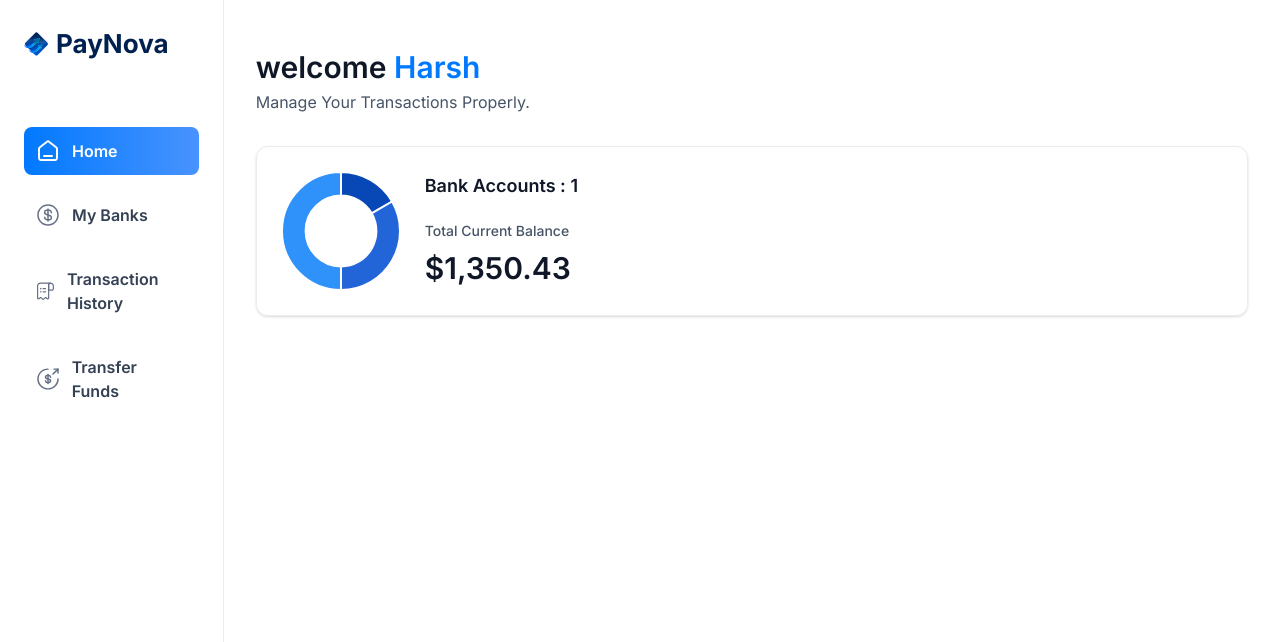
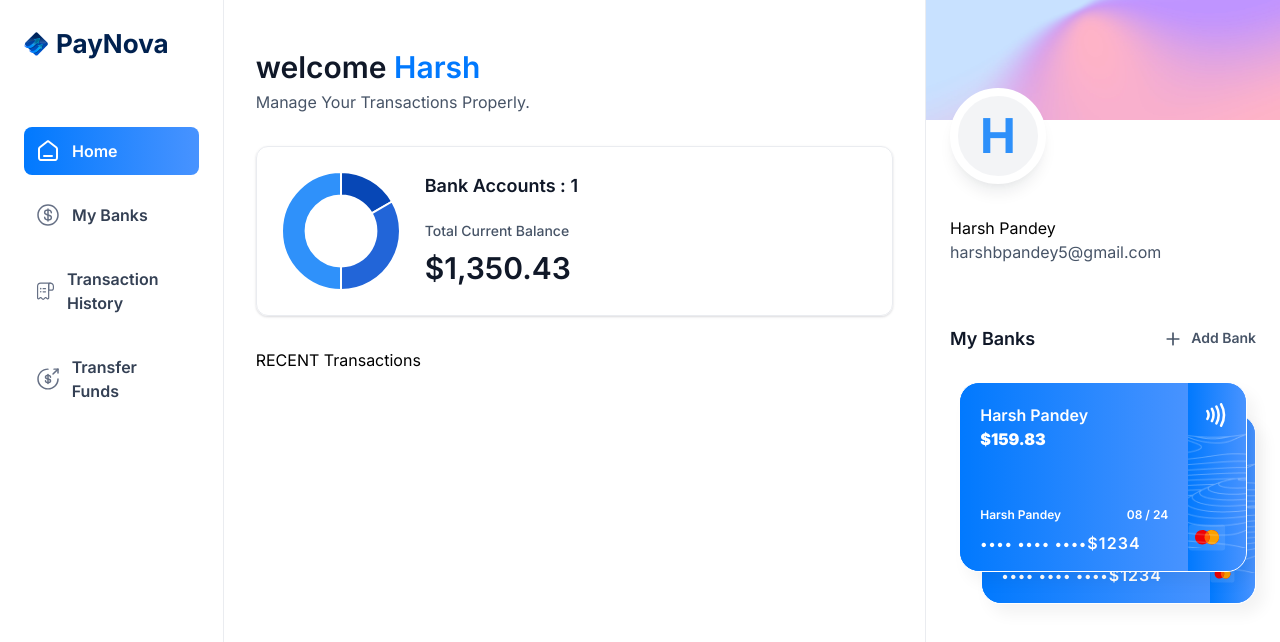
Before and after one commit to harsh-thecoder/Paynova---Banking-App, a Next.js app: page / in a window 1280 px wide. Shown: the top 642 px of the page. Built offline with nearby package versions, Linux system fonts and the light colour scheme.

Commit message:
Right Sidebar Done

```diff
--- a/app/(root)/page.tsx
+++ b/app/(root)/page.tsx
@@ -1,10 +1,11 @@
 import HeaderBox from '@/components/HeaderBox'
+import RightSideBar from '@/components/RightSideBar';
 import TotalBalanceBox from '@/components/TotalBalanceBox';
 import React from 'react'
 
 const Home = () => {
 
-  const loggedIn = {firstName : 'Harsh'};
+  const loggedIn = {firstName : 'Harsh', lastName : 'Pandey', email : 'harshbpandey5@gmail.com'};
   return (
     <section className='home'>
         <div className="home-content">
@@ -22,7 +23,15 @@
                  totalCurrentBalance={1350.43}
                 />
             </header>
+
+            RECENT Transactions
         </div>
+
+        <RightSideBar
+        user = {loggedIn}
+        transactions = {[]}
+        banks = {[{ currentBalance: 159.83 },{ currentBalance: 372.31 }]}
+        />
     </section>
   )
 }
--- /dev/null
+++ b/components/BankCard.tsx
@@ -0,0 +1,67 @@
+import { formatAmount } from '@/lib/utils'
+import Image from 'next/image'
+import Link from 'next/link'
+import React from 'react'
+
+const BankCard = ({ account,userName,showBalance }: CreditCardProps) => {
+  return (
+    <div className='flex flex-col'>
+         <Link href='/' className='bank-card'>
+             <div className="bank-card_content">
+                 <div>
+                    <h1 className='text-white text-16 font-semibold'>
+                         {account.name || userName}
+                    </h1>
+                    <p className='font-ibm-plex-serif font-black text-white'>
+                         {formatAmount(account.currentBalance)}
+                    </p>
+                 </div>
+
+                 <article className='flex flex-col gap-2'>
+                      <div className="flex justify-between">
+                          <h1 className='text-12 font-semibold text-white'>
+                              {userName}
+                          </h1>
+                          <h2 className='text-12 font-semibold text-white'>
+                              08 / 24
+                          </h2>
+                      </div>
+                      <p className='text-14 font-semibold tracking-[1.1px] text-white'>
+                        •••• •••• ••••
+                              <span className='text-16'>
+                                 ${1234}
+                              </span>
+                      </p>
+                 </article>
+             </div>
+
+             <div className='bank-card_icon'>
+                  <Image
+                   src= '/icons/Paypass.svg'
+                   width={20}
+                   height={24}
+                   alt='pay'
+                  />
+                  <Image
+                   src= '/icons/mastercard.svg'
+                   width={45}
+                   height={32}
+                   alt='mastercard'
+                   className='ml-5'
+                  />
+                  <Image
+                   src= '/icons/lines.png'
+                   width={316}
+                   height={190}
+                   alt='lines'
+                   className='absolute top-0 left-0'
+                  />
+             </div>
+         </Link>
+
+         {/* Link to Copy Card Number Directly */}
+    </div>
+  )
+}
+
+export default BankCard
--- /dev/null
+++ b/components/RightSideBar.tsx
@@ -0,0 +1,74 @@
+import Image from 'next/image'
+import Link from 'next/link'
+import React from 'react'
+import BankCard from './BankCard'
+
+const RightSideBar = ({user, transactions, banks} : RightSidebarProps) => {
+  return (
+    <aside className='right-sidebar'>
+        <section className='flex flex-col pb-8'>
+            <div className="profile-banner" />
+                <div className="profile">
+                    <div className="profile-img">
+                         <span className='text-5xl font-bold text-blue-500'>
+                             {user.firstName[0]}
+                         </span>
+                    </div>
+
+                    <div className="profile-details">
+                        <h1>
+                            {user.firstName} {user.lastName}
+                        </h1>
+                        <p className='profile-email'>
+                            {user.email}
+                        </p>
+                    </div>
+                </div>
+        </section>
+
+        <section className="banks">
+            <div className="flex w-full justify-between">
+                <h2 className="header-2">
+                    My Banks
+                </h2>
+                <Link href= "/" className='flex gap-2'>
+                    <Image
+                     src= "/icons/plus.svg"
+                     width={20}
+                     height={20}
+                     alt='plus'
+                    />
+                    <h2 className='text-14 font-semibold text-gray-600'>
+                         Add Bank
+                    </h2>
+                </Link>
+            </div>
+
+            {banks?.length > 0 && (
+                <div className='relative flex flex-1 flex-col items-center justify-center gap-5'>
+                    <div className='relative z-10'>
+                         <BankCard
+                          key={banks[0].$id}
+                          account={banks[0]}
+                          userName = {`${user.firstName} ${user.lastName}`}
+                          showBalance = {false}
+                         />
+                    </div>
+                    {banks[1] && (
+                        <div className='absolute right-0 top-8 z-0 w-[90%]'>
+                            <BankCard
+                            key={banks[1].$id}
+                            account={banks[1]}
+                            userName = {`${user.firstName} ${user.lastName}`}
+                            showBalance = {false}
+                            />
+                        </div>
+                    )}
+                </div>
+            )}
+        </section>
+    </aside>
+  )
+}
+
+export default RightSideBar
```
